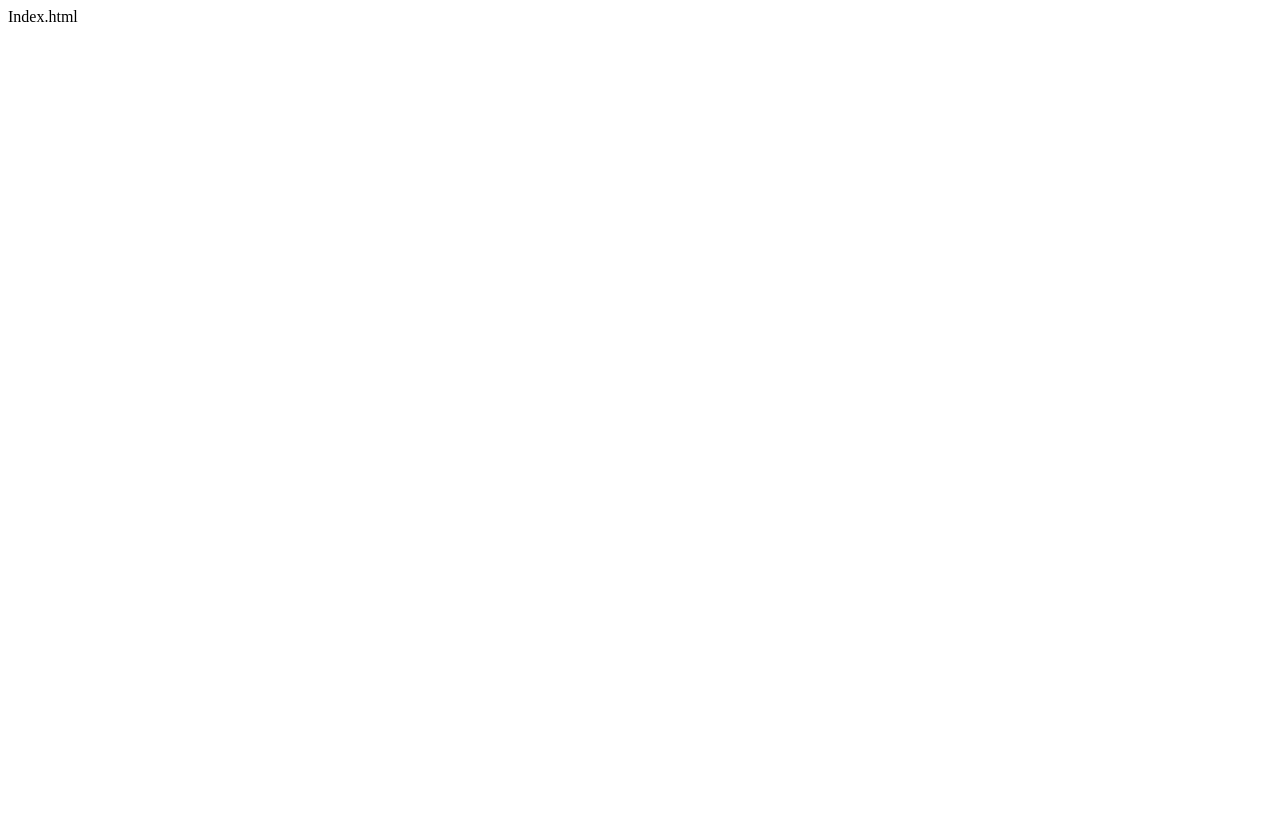
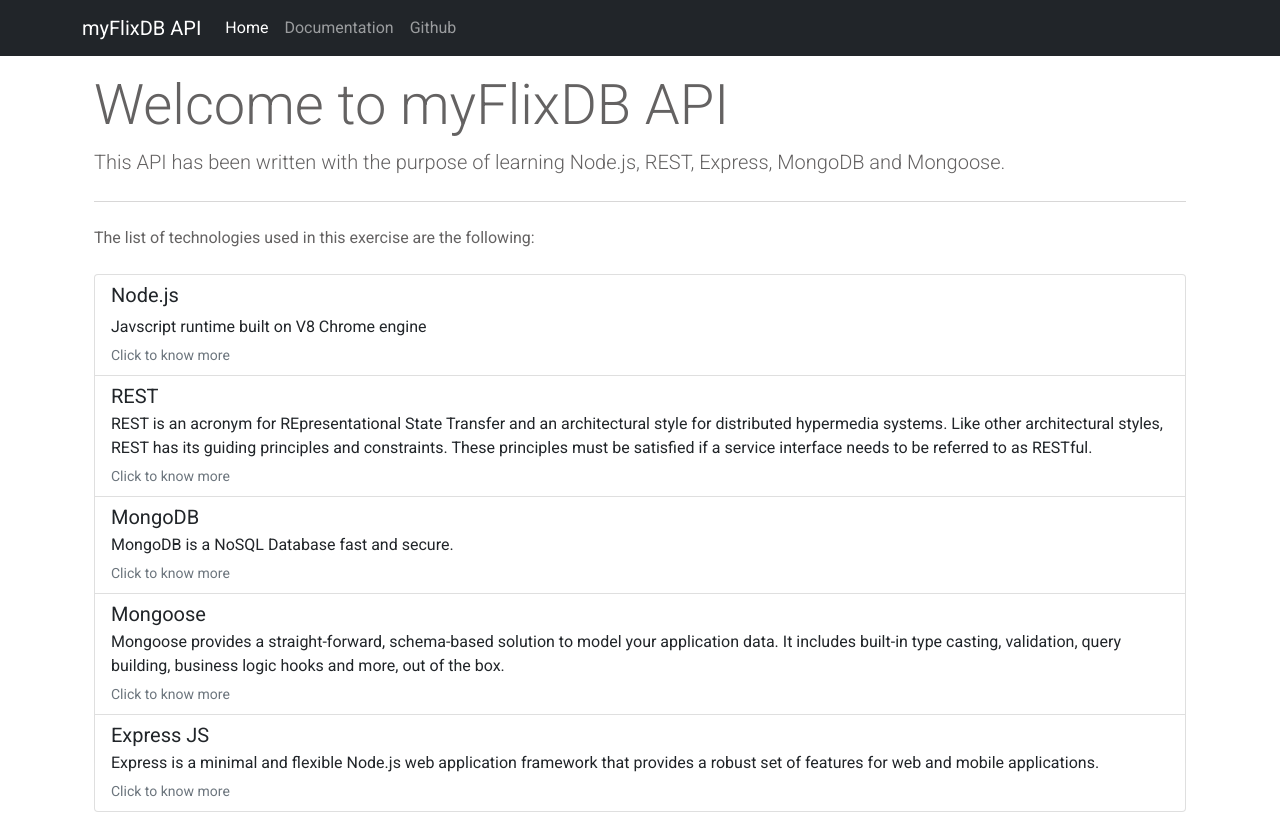
Before and after one commit to toNy5oo/movie_api, a website: page index.html in a window 1280 px wide. Before the commit the page ends 800 px from the top, so only its background shows below. Drawn offline with nearby package versions, Linux system fonts and the light colour scheme.

Commit message:
Index.html updated

```diff
--- a/index.html
+++ b/index.html
@@ -5,11 +5,96 @@
     <meta charset="UTF-8">
     <meta http-equiv="X-UA-Compatible" content="IE=edge">
     <meta name="viewport" content="width=device-width, initial-scale=1.0">
-    <title>Index</title>
+    <link href="https://cdn.jsdelivr.net/npm/bootstrap@5.1.3/dist/css/bootstrap.min.css" rel="stylesheet" integrity="sha384-1BmE4kWBq78iYhFldvKuhfTAU6auU8tT94WrHftjDbrCEXSU1oBoqyl2QvZ6jIW3" crossorigin="anonymous">
+    <link rel="stylesheet" href="public/css/style.css">
+    <link rel="preconnect" href="https://fonts.googleapis.com">
+    <link rel="preconnect" href="https://fonts.gstatic.com" crossorigin>
+    <link href="https://fonts.googleapis.com/css2?family=Roboto+Condensed:wght@300;400;700&display=swap" rel="stylesheet">
+    <link href="https://fonts.googleapis.com/css2?family=Roboto:wght@300;400;700&display=swap" rel="stylesheet">
+    <title>Documentation</title>
 </head>
 
 <body>
-    Index.html
+
+    <!-- navbar -->
+
+    <nav class="navbar navbar-expand-lg navbar-dark bg-dark" aria-label="navbar">
+        <div class="container">
+            <a class="navbar-brand" href="#">myFlixDB API</a>
+            <button class="navbar-toggler" type="button" data-bs-toggle="collapse" data-bs-target="#navbarsExample07" aria-controls="navbarsExample07" aria-expanded="false" aria-label="Toggle navigation">
+            <span class="navbar-toggler-icon"></span>
+          </button>
+
+            <div class="collapse navbar-collapse" id="navbarsExample07">
+                <ul class="navbar-nav me-auto mb-2 mb-lg-0">
+                    <li class="nav-item">
+                        <a class="nav-link active" aria-current="page" href="#">Home</a>
+                    </li>
+                    <li class="nav-item">
+                        <a class="nav-link" aria-current="page" href="./public/documentation.html">Documentation</a>
+                    </li>
+                    <li class="nav-item">
+                        <a class="nav-link" aria-current="page" href="https://github.com/toNy5oo/movie_api" target="_blank">Github</a>
+                    </li>
+                    <!-- <li class="nav-item dropdown">
+                        <a class="nav-link dropdown-toggle" href="#" id="dropdown07" data-bs-toggle="dropdown" aria-expanded="false">Dropdown</a>
+                        <ul class="dropdown-menu" aria-labelledby="dropdown07">
+                            <li><a class="dropdown-item" href="#">Action</a></li>
+                            <li><a class="dropdown-item" href="#">Another action</a></li>
+                            <li><a class="dropdown-item" href="#">Something else here</a></li>
+                        </ul>
+                    </li> -->
+                </ul>
+                <!-- <form>
+                    <input class="form-control" type="text" placeholder="Search" aria-label="Search">
+                </form> -->
+            </div>
+        </div>
+    </nav>
+
+    <!-- Jumbotron -->
+
+    <div class="container">
+        <div class="jumbotron py-3">
+            <div class="container">
+                <h1 class="display-4">Welcome to myFlixDB API</h1>
+                <p class="lead">This API has been written with the purpose of learning Node.js, REST, Express, MongoDB and Mongoose.</p>
+                <hr class="my-4">
+                <div class="d-flex-column justify-content-between align-items-baseline">
+                    <p class="my-4">The list of technologies used in this exercise are the following:</p>
+
+                    <div class="list-group">
+                        <a href="https://nodejs.org/it/" target="_blank" class="list-group-item list-group-item-action" aria-current="true">
+                            <h5 class="mb-2">Node.js</h5>
+                            <p class="mb-1">Javscript runtime built on V8 Chrome engine</p>
+                            <small class="text-muted">Click to know more</small>
+                        </a>
+                        <a href="https://restfulapi.net/" target="_blank" class="list-group-item list-group-item-action">
+                            <h5 class="mb-1">REST</h5>
+                            <p class="mb-1">REST is an acronym for REpresentational State Transfer and an architectural style for distributed hypermedia systems. Like other architectural styles, REST has its guiding principles and constraints. These principles must be
+                                satisfied if a service interface needs to be referred to as RESTful. </p>
+                            <small class="text-muted">Click to know more</small>
+                        </a>
+                        <a href="https://www.mongodb.com/" target="_blank" class="list-group-item list-group-item-action">
+                            <h5 class="mb-1">MongoDB</h5>
+                            <p class="mb-1">MongoDB is a NoSQL Database fast and secure.</p>
+                            <small class="text-muted">Click to know more</small>
+                        </a>
+                        <a href="https://mongoosejs.com/" target="_blank" class="list-group-item list-group-item-action">
+                            <h5 class="mb-1">Mongoose</h5>
+                            <p class="mb-1">Mongoose provides a straight-forward, schema-based solution to model your application data. It includes built-in type casting, validation, query building, business logic hooks and more, out of the box. </p>
+                            <small class="text-muted">Click to know more</small>
+                        </a>
+                        <a href="https://expressjs.com/" target="_blank" class="list-group-item list-group-item-action">
+                            <h5 class="mb-1">Express JS</h5>
+                            <p class="mb-1">Express is a minimal and flexible Node.js web application framework that provides a robust set of features for web and mobile applications.</p>
+                            <small class="text-muted">Click to know more</small>
+                        </a>
+                    </div>
+                </div>
+            </div>
+        </div>
+    </div>
 </body>
 
 </html>
```
Also changed, not shown: log.txt (+15 -0 lines), public/documentation.html (+3 -3 lines).
